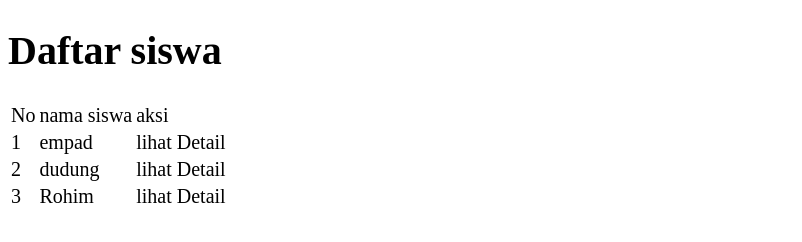
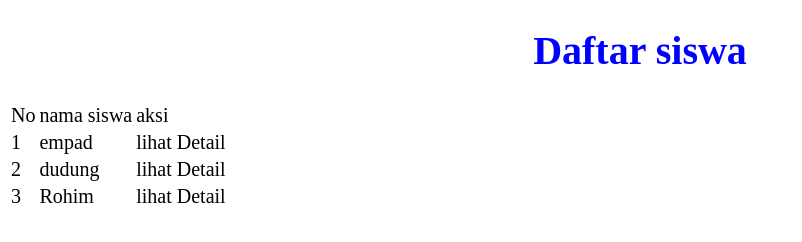
Before and after one commit to Ujan286/Latihan-5, a plain HTML site: page index.html in a window 1280 px wide. Shown: the whole page, without its empty margins (0-802 px from the left). Drawn offline with Linux system fonts and the light colour scheme.

Commit message:
menambah style h1

```diff
--- a/index.html
+++ b/index.html
@@ -8,7 +8,16 @@
   <title>Daftar siswa</title>
 
   <!-- HTML -->
+  <style >
+  h1 {
+    text-align: center;
+  color:#0000ff;
 
+
+  }
+
+
+  </style>
 
   <!-- Custom Styles -->
   <link rel="stylesheet" href="style.css">
```
